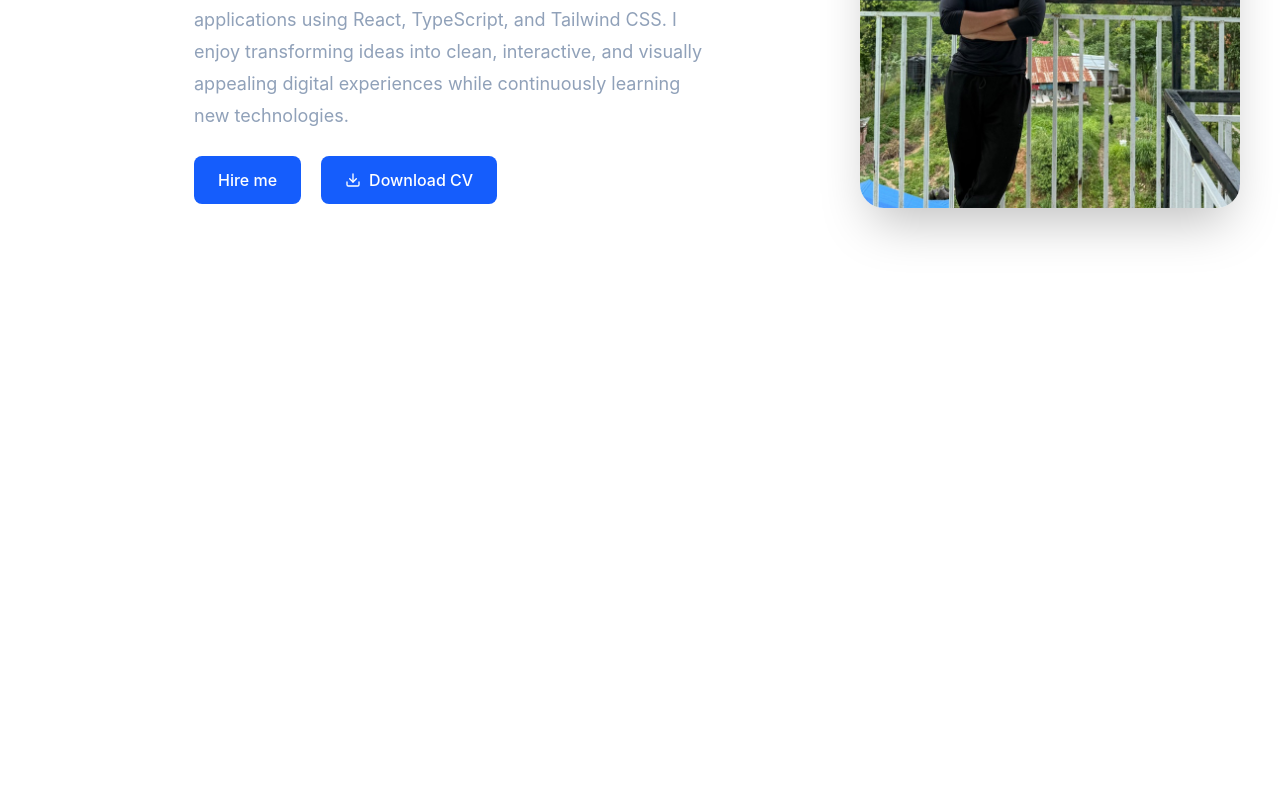
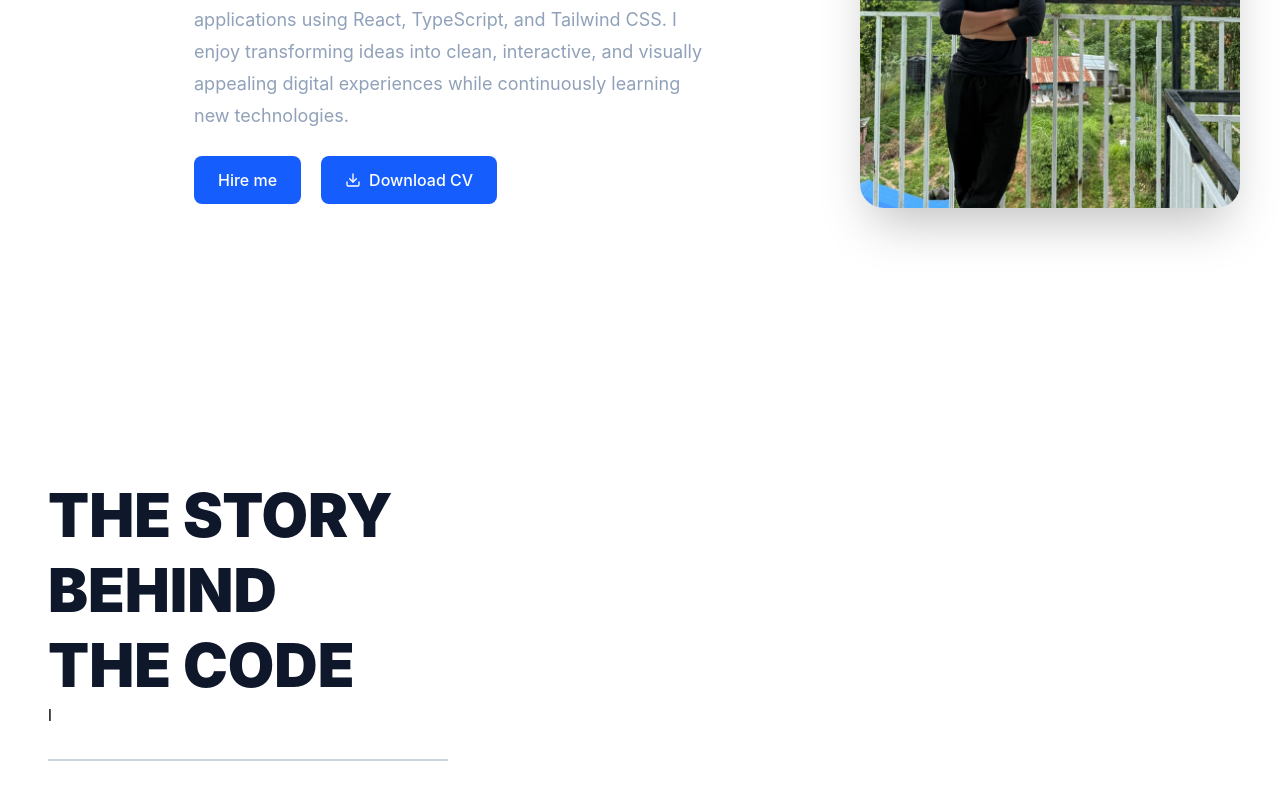
Before and after one commit to Sugam112stha/portfolio, a React app: page / in a window 1280 px wide. Shown: the part 522-1322 px from the top of the page. Before the commit the page ends 880 px from the top, so only its background shows below. Built offline with nearby package versions, Linux system fonts and the light colour scheme; the HTML template or start-up script is replaced by a standard one.

Commit message:
About section

```diff
--- a/src/App.tsx
+++ b/src/App.tsx
@@ -1,11 +1,13 @@
 import Navbar from "./component/layouts/Navbar"
-import Hero from "./component/sections/Hero"
+import About from "./component/sections/About"
+import Home from "./component/sections/Home"
 
 function App() {
   return (
     <>
     <Navbar/>
-    <Hero/>
+    <Home/>
+    <About/>
     </>
   )
 }
--- a/src/component/layouts/Navbar.tsx
+++ b/src/component/layouts/Navbar.tsx
@@ -8,7 +8,6 @@ const Navbar = () => {
         "Skills",
         "Projects",
         "Experiences",
-        "Education",
         "Contact",
     ];
   return (
--- a/src/component/sections/About.tsx
+++ b/src/component/sections/About.tsx
@@ -0,0 +1,20 @@
+const About = () => {
+  return (
+    <section id="about" className="py-24">
+      <div className="max-w-7xl mx-auto px-6">
+        <div className="max-w-7xl mx-auto px-6">
+
+          <h2 className="text-6xl font-black text-slate-900 leading-tight mt-6">
+            THE STORY <br />
+            BEHIND <br />
+            THE CODE
+          </h2>
+l
+          <div className="w-100 h-0.5 bg-slate-300 mt-8"></div>
+        </div>
+      </div>
+    </section>
+  );
+};
+
+export default About;
--- a/src/component/sections/Hero.tsx
+++ b/src/component/sections/Home.tsx
@@ -1,9 +1,9 @@
 import { FiDownload } from "react-icons/fi";
 import ProfileImage from "../../assets/images/pic1.jpeg";
 
-const Hero = () => {
+const Home = () => {
   return (
-    <section className="flex flex-1 p-10 min-h-screen items-center">
+    <section id="home" className="flex flex-1 p-10 min-h-screen items-center">
       <div className="max-w-7xl mx-auto pt-16">
         <div className="space-y-6">
           <p className="text-lg text-blue-400 font-medium"> Hello, I'm</p>
@@ -22,8 +22,14 @@ const Hero = () => {
           </p>
 
           <div className="flex items-center gap-5">
-            <button className="px-6 py-3 rounded-lg bg-blue-600 font-medium text-white transition-all duration-500 hover:bg-blue-500 hover:scale-105"> Hire me </button>
-            <button className="flex items-center gap-2 px-6 py-3 rounded-lg bg-blue-600 font-medium text-white transition-all duration-500 hover:bg-blue-500 hover:scale-105"> <FiDownload /> Download CV </button>
+
+            <button className="px-6 py-3 rounded-lg bg-blue-600 font-medium text-white transition-all duration-500 hover:bg-blue-500 hover:scale-105">
+                Hire me
+            </button>
+            <button className="flex items-center gap-2 px-6 py-3 rounded-lg bg-blue-600 font-medium text-white transition-all duration-500 hover:bg-blue-500 hover:scale-105"> <FiDownload />
+                Download CV
+            </button>
+
           </div>
         </div>
       </div>
@@ -35,4 +41,4 @@ const Hero = () => {
   );
 };
 
-export default Hero;
+export default Home;
```
